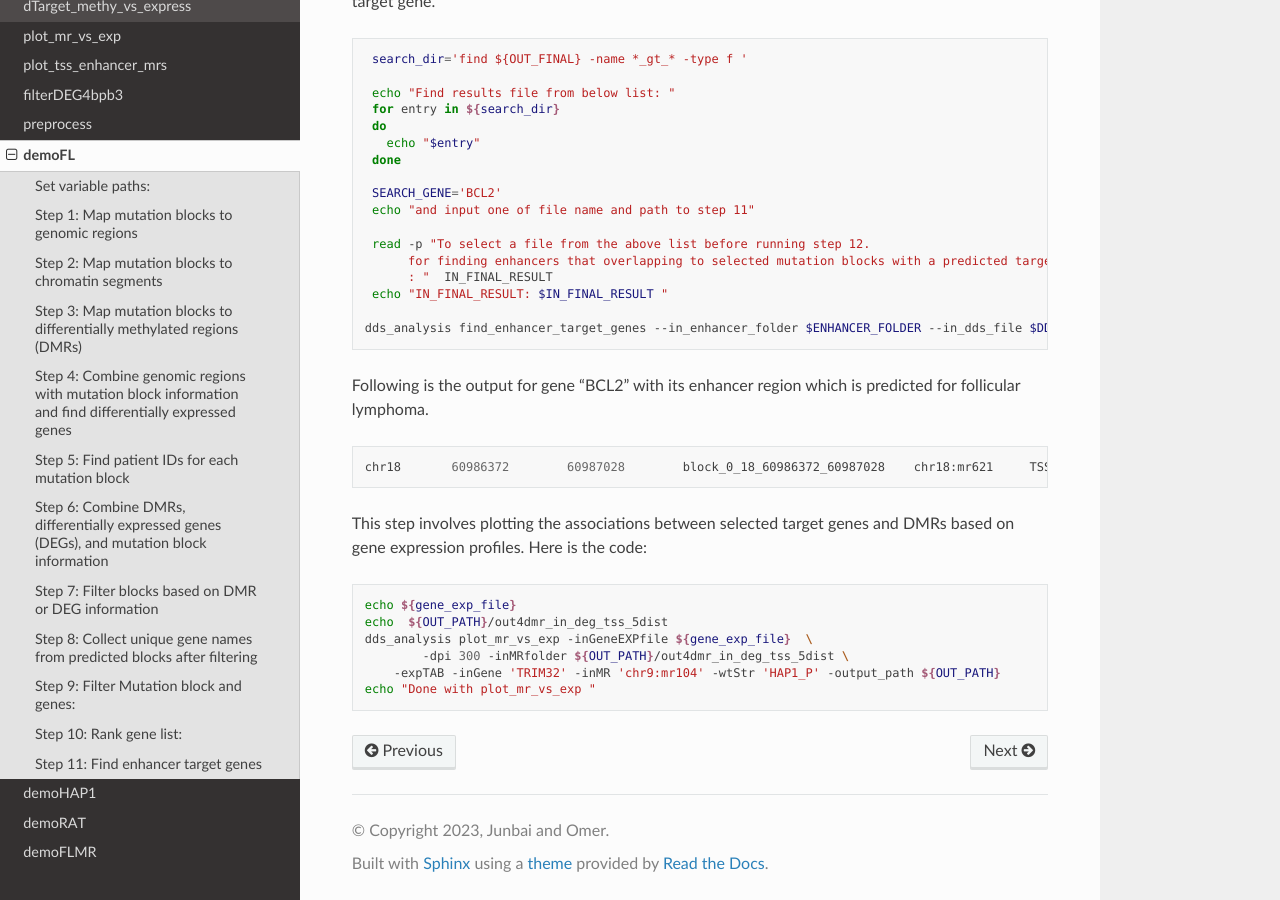
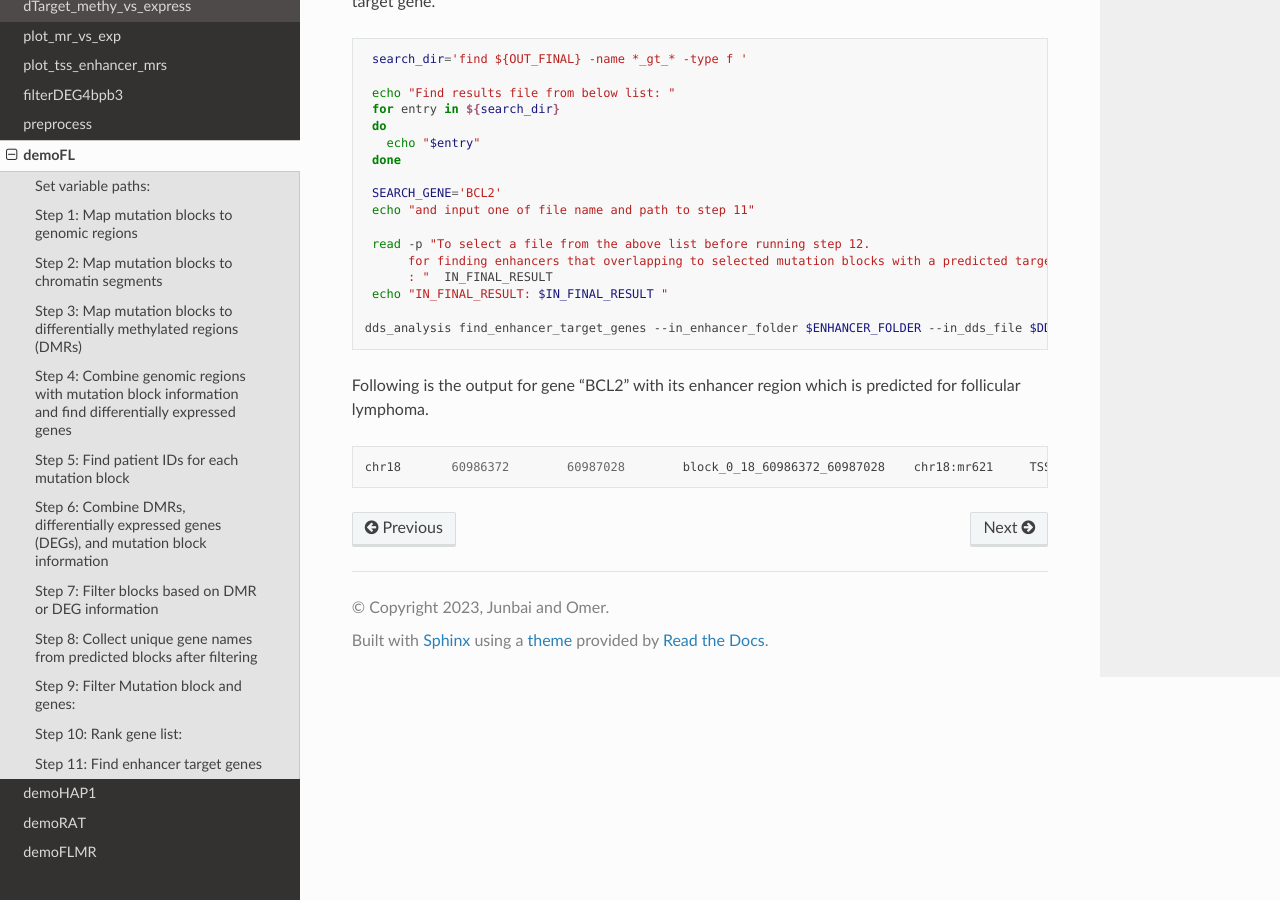
Before and after one commit to Omer0191/dds_analysis, a Sphinx documentation site: the page built from docs/source/content/demoFL.rst, in a window 1280 px wide and 900 px high, scrolled down 5215 px. Built offline with Sphinx 7.4.7 and the Read the Docs theme 2.0.0, drawn with Linux system fonts in a browser that asks for light colours.

Commit message:
Add files via upload

```diff
--- a/docs/source/content/demoFL.rst
+++ b/docs/source/content/demoFL.rst
@@ -284,15 +284,3 @@ Following is the output for gene "BCL2" with its enhancer region which is predic
 .. code-block:: bash
 
     chr18	60986372	60987028	block_0_18_60986372_60987028	chr18:mr621	TSS	8	enhancer
-
-
-This step involves plotting the associations between selected target genes and DMRs based on gene expression profiles. Here is the code:
-
-.. code-block:: bash
-
-    echo ${gene_exp_file}
-    echo  ${OUT_PATH}/out4dmr_in_deg_tss_5dist
-    dds_analysis plot_mr_vs_exp -inGeneEXPfile ${gene_exp_file}  \
-            -dpi 300 -inMRfolder ${OUT_PATH}/out4dmr_in_deg_tss_5dist \
-        -expTAB -inGene 'TRIM32' -inMR 'chr9:mr104' -wtStr 'HAP1_P' -output_path ${OUT_PATH}
-    echo "Done with plot_mr_vs_exp "
```
